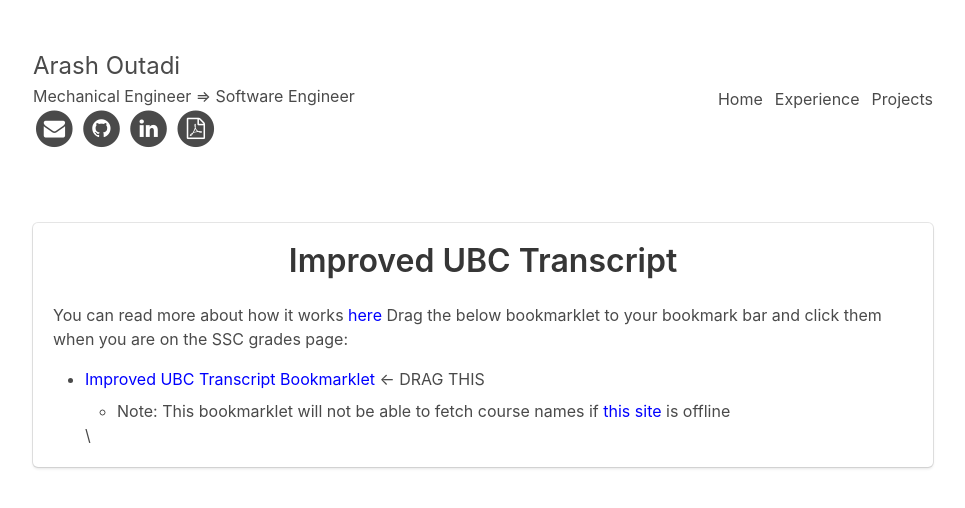
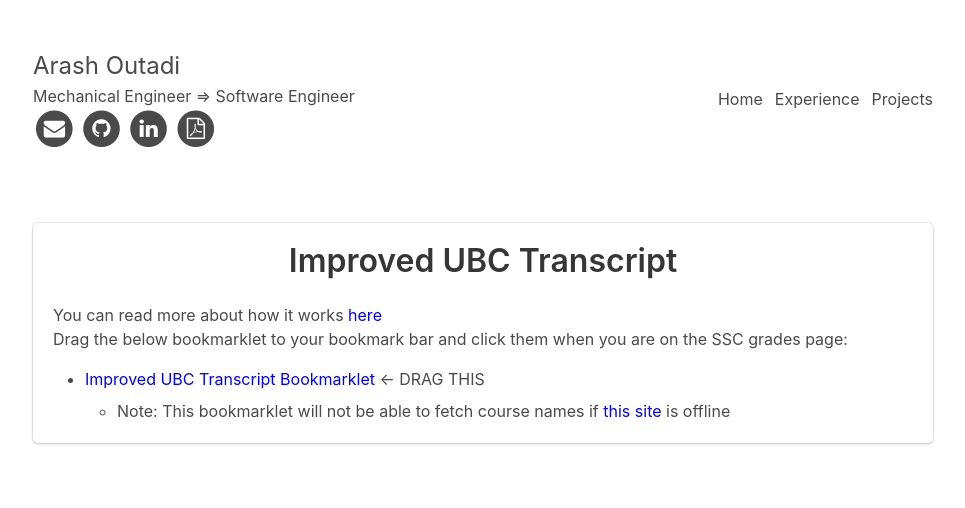
Before and after one commit to arashout/arashout.site, a Jekyll site: the page built from _posts/2017-08-22-Improved-UBC-Transcript.html, in a window 1280 px wide. Shown: the top 508 px of the page, without its empty margins (157-1122 px from the left). Built offline with Jekyll 4.4.1, drawn with Linux system fonts in a browser that asks for light colours; nearby versions of some CDN libraries.

Commit message:
Line break and type

```diff
--- a/_posts/2017-08-22-Improved-UBC-Transcript.html
+++ b/_posts/2017-08-22-Improved-UBC-Transcript.html
@@ -4,7 +4,7 @@
 permalink: posts/improved-ubc-transcript
 ---
 
-You can read more about how it works <a class="colour-link" href="https://github.com/arashout/ubcapi">here</a>
+You can read more about how it works <a class="colour-link" href="https://github.com/arashout/ubcapi">here</a><br>
 Drag the below bookmarklet to your bookmark bar and click them when you are on the SSC grades page:
 <ul class="with-bullets">
     <li>
@@ -14,5 +14,5 @@
         <ul class="with-bullets">
             <li>Note: This bookmarklet will not be able to fetch course names if <a class="colour-link" href="https://arashout.pythonanywhere.com/"> this site</a> is offline </li>
         </ul>
-    </li>\
+    </li>
 </ul>
```
